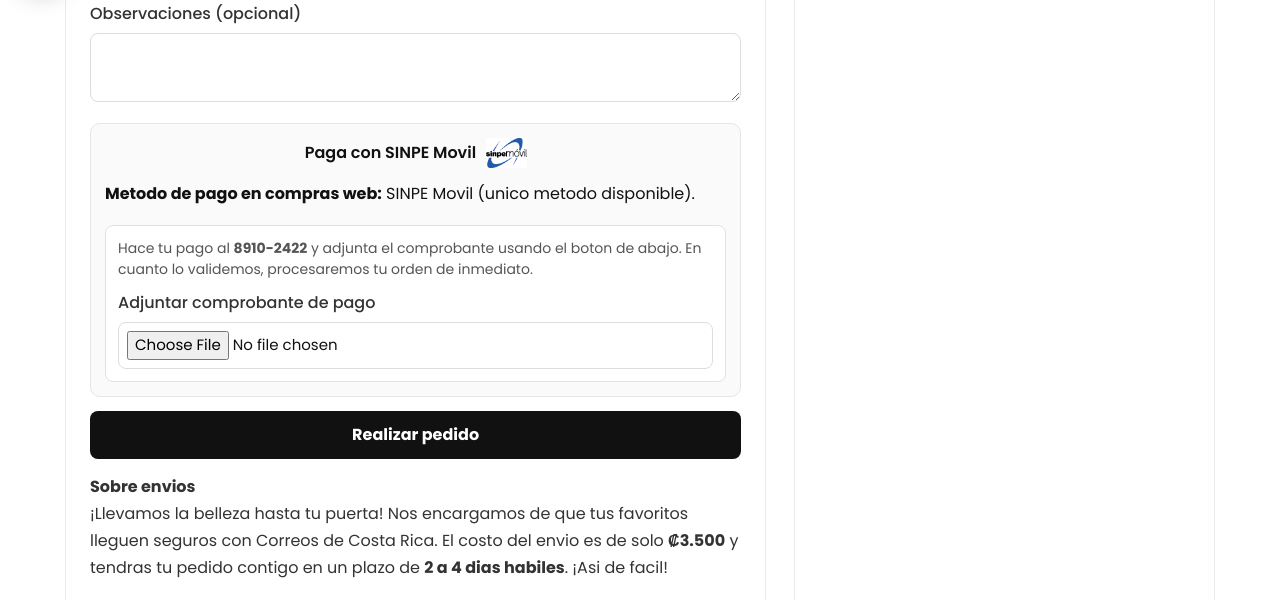
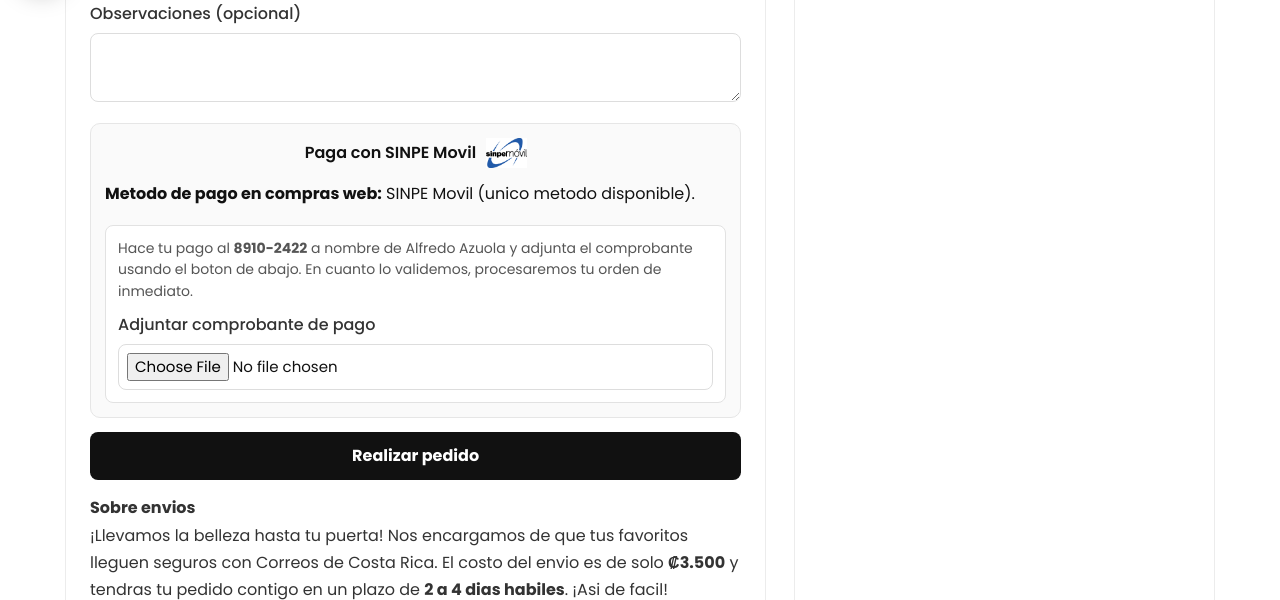
Before and after one commit to Orlando211995/SalonBelleza, a PHP site: page /SalonBelleza/checkout.php in a window 1280 px wide. Shown: the part 798-1398 px from the top of the page. Run offline with PHP 8.4, Linux system fonts and the light colour scheme; some libraries are stand-ins or nearby versions.

Commit message:
Agregar nombre del destinatario de SINPE
Co-authored-by: Copilot <223556219+Copilot@users.noreply.github.com>

```diff
--- a/SalonBelleza/checkout.php
+++ b/SalonBelleza/checkout.php
@@ -306,7 +306,7 @@ include(__DIR__ . '/../Includes/menu.php');
 					<div class="checkout-comprobante-box">
 
 						<p>
-							Hace tu pago al <strong>8910-2422</strong> y adjunta el comprobante usando el boton de abajo.
+							Hace tu pago al <strong>8910-2422</strong> a nombre de Alfredo Azuola y adjunta el comprobante usando el boton de abajo.
 							En cuanto lo validemos, procesaremos tu orden de inmediato.
 						</p>
 
```
